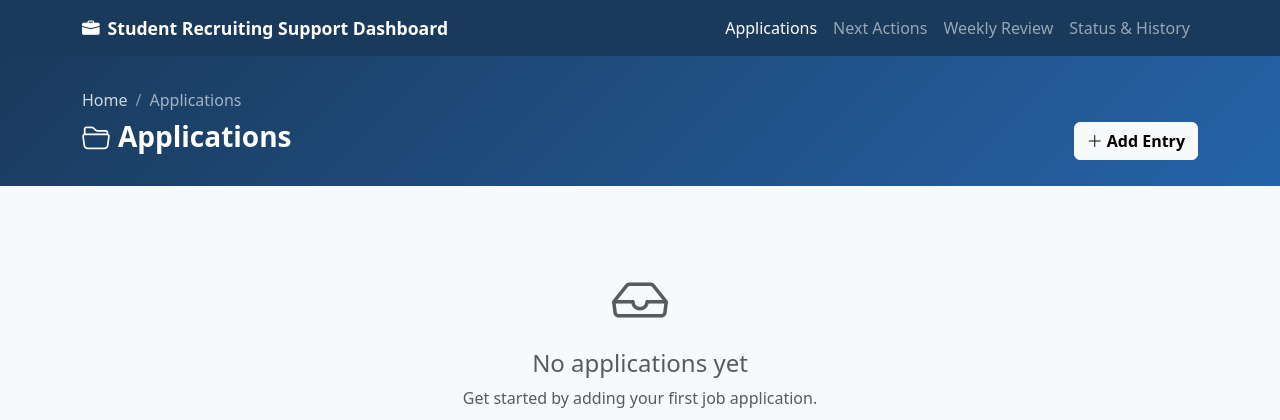
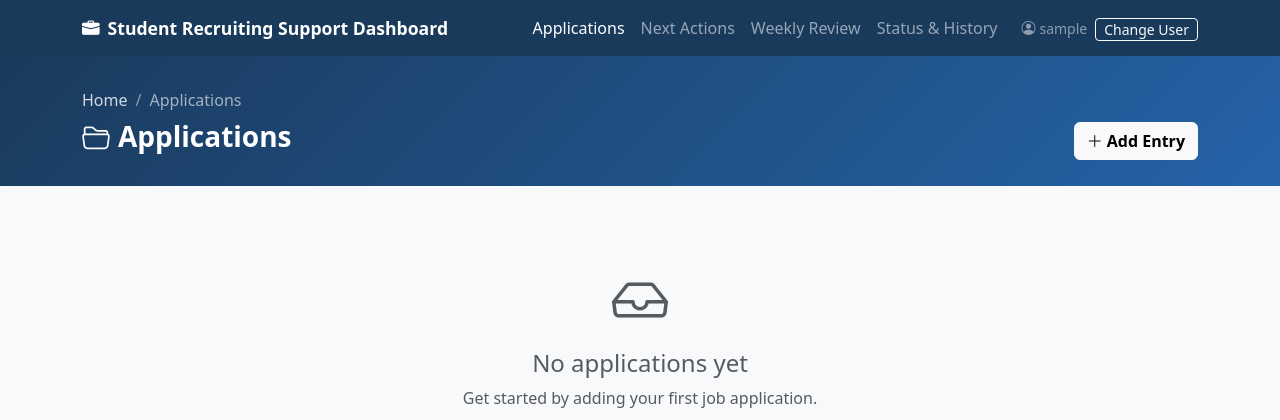
Before and after one commit to amaranto13/student-recruiting-dashboard, a Flask app: page /applications in a window 1280 px wide. Shown: the top 420 px of the page. Run offline with Flask 3, Linux system fonts and the light colour scheme; the visitor is signed in with stand-in values (Sample User, id 1); some libraries are stand-ins or nearby versions.

Commit message:
Update templates/base.html: add user_code login/session filtering

```diff
--- a/templates/base.html
+++ b/templates/base.html
@@ -108,7 +108,7 @@
       <span class="navbar-toggler-icon"></span>
     </button>
     <div class="collapse navbar-collapse" id="navMenu">
-      <ul class="navbar-nav ms-auto">
+      <ul class="navbar-nav ms-auto align-items-lg-center">
         <li class="nav-item">
           <a class="nav-link {% if request.endpoint == 'applications' %}active{% endif %}"
              href="{{ url_for('applications') }}">Applications</a>
@@ -125,6 +125,20 @@
           <a class="nav-link {% if request.endpoint == 'status_history' %}active{% endif %}"
              href="{{ url_for('status_history') }}">Status &amp; History</a>
         </li>
+        {% if session.get('user_code') %}
+        <li class="nav-item ms-lg-3 mt-2 mt-lg-0">
+          <div class="d-flex align-items-center gap-2">
+            <span class="text-white-50 small">
+              <i class="bi bi-person-circle me-1"></i>{{ session['user_code'] }}
+            </span>
+            <form method="POST" action="{{ url_for('change_user') }}" class="d-inline m-0">
+              <button type="submit" class="btn btn-outline-light btn-sm py-0 px-2">
+                Change User
+              </button>
+            </form>
+          </div>
+        </li>
+        {% endif %}
       </ul>
     </div>
   </div>
```
